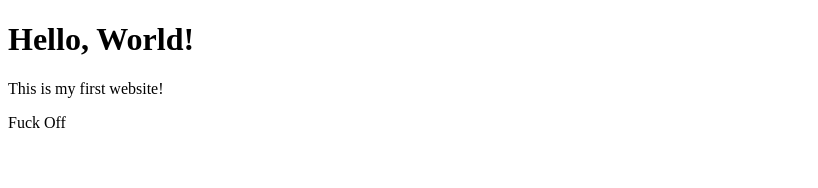
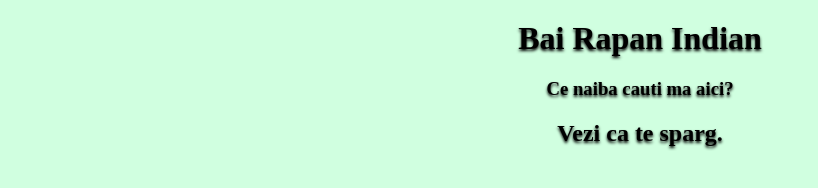
Before and after one commit to RaZvY1623/my-first-website, a plain HTML site: page index.html in a window 1280 px wide. Shown: the whole page, without its empty margins (0-818 px from the left). Drawn offline with Linux system fonts and the light colour scheme.

Commit message:
Add files via upload

```diff
--- a/index.html
+++ b/index.html
@@ -2,10 +2,19 @@
 <html>
     <head>
         <title>My First Web Page</title>
+        <style>
+            body {
+                background-color:rgba(6, 255, 93, 0.187)
+            }
+            .centered-text {
+                text-align: center;
+                margin-top: 20px;
+            }
+        </style>
     </head>
     <body>
-        <h1>Hello, World!</h1>
-        <p>This is my first website!</p>
-        <p1>Fuck Off</p1>
+        <h1 class="centered-text" style="text-shadow: 0px 2px 3px rgb(0, 0, 0);">Bai Rapan Indian</h3>
+        <h3 class="centered-text" style="text-shadow: 0px 2px 3px rgb(0, 0, 0);">Ce naiba cauti ma aici?</p>
+        <h2 class="centered-text" style="text-shadow: 0px 2px 3px rgb(0, 0, 0);">Vezi ca te sparg.</h2>
     </body>
 </html>
```
